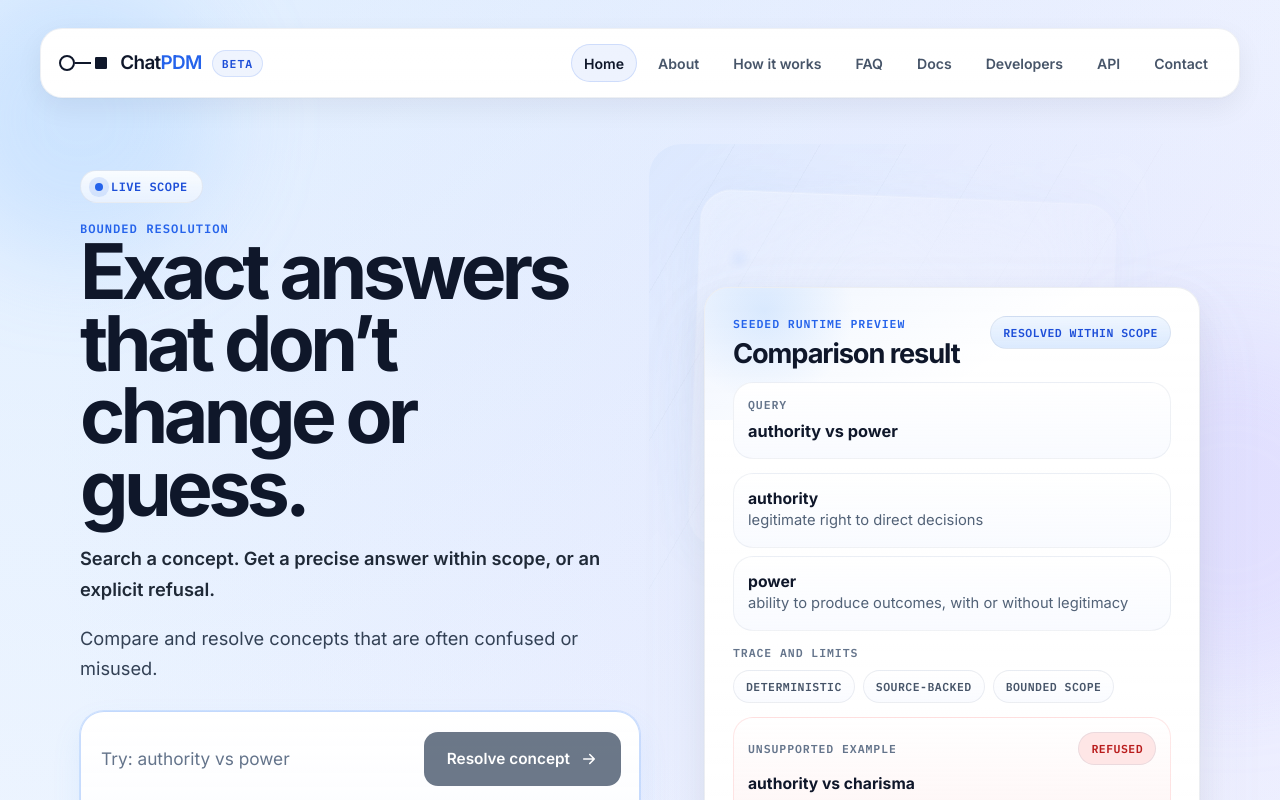
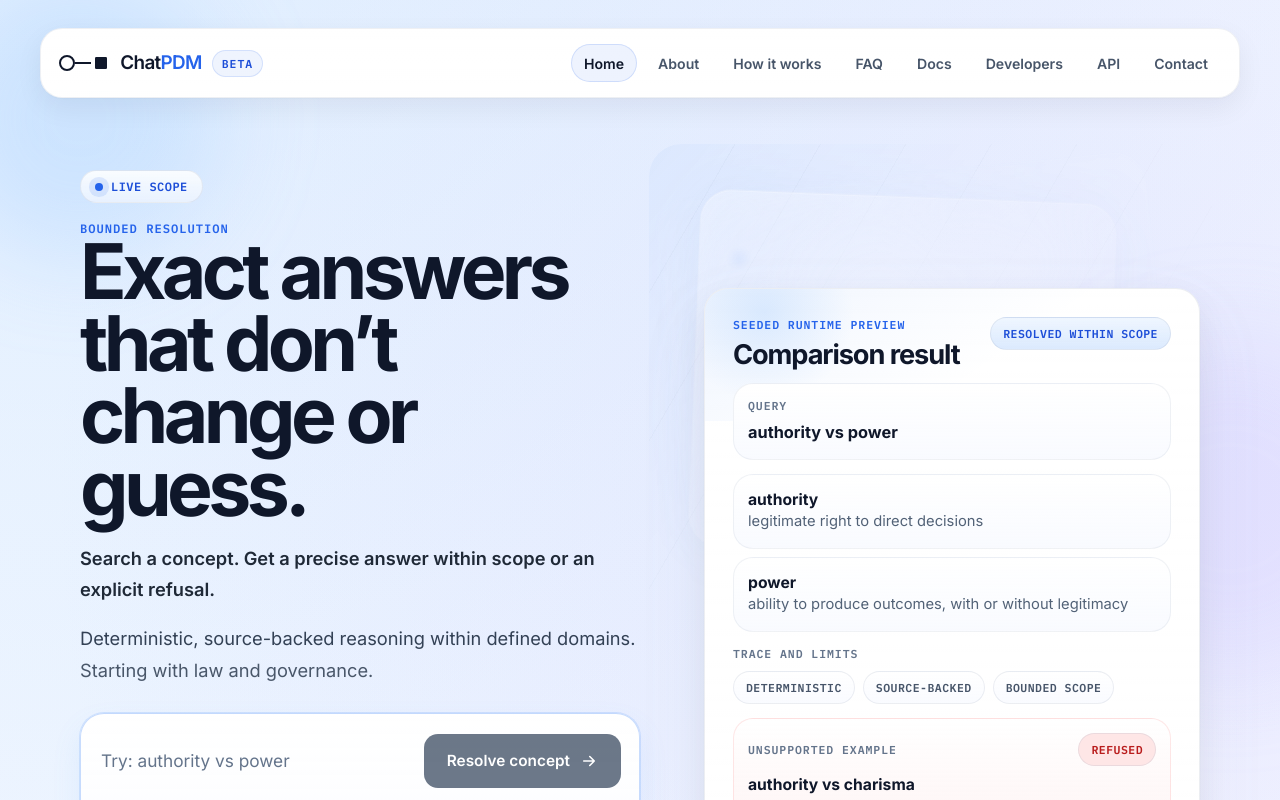
Before and after one commit to SerhatSoruklu/chatpdm, an Angular app in the folder frontend/: page / in a window 1280 px wide. Shown: the top 800 px of the page. Built offline with nearby package versions, Linux system fonts and the light colour scheme.

Commit message:
tighten landing hero copy

```diff
--- a/frontend/src/app/pages/landing/landing-page.component.css
+++ b/frontend/src/app/pages/landing/landing-page.component.css
@@ -257,6 +257,11 @@
   color: #334155;
   font-size: clamp(1.02rem, 1.44vw, 1.14rem);
   line-height: 1.68;
+}
+
+.pdm-home__lead--scope {
+  margin-top: 2px;
+  opacity: 0.88;
 }
 
 .pdm-home__hero-query {
--- a/frontend/src/app/pages/landing/landing-page.component.html
+++ b/frontend/src/app/pages/landing/landing-page.component.html
@@ -21,10 +21,13 @@
               Exact answers that don’t change or guess.
             </h1>
             <p class="pdm-home__support-line">
-              Search a concept. Get a precise answer within scope, or an explicit refusal.
+              Search a concept. Get a precise answer within scope or an explicit refusal.
             </p>
             <p class="pdm-home__lead">
-              Compare and resolve concepts that are often confused or misused.
+              Deterministic, source-backed reasoning within defined domains.
+            </p>
+            <p class="pdm-home__lead pdm-home__lead--scope">
+              Starting with law and governance.
             </p>
 
             <form class="pdm-home__hero-query" (ngSubmit)="submitDraft()">
```
